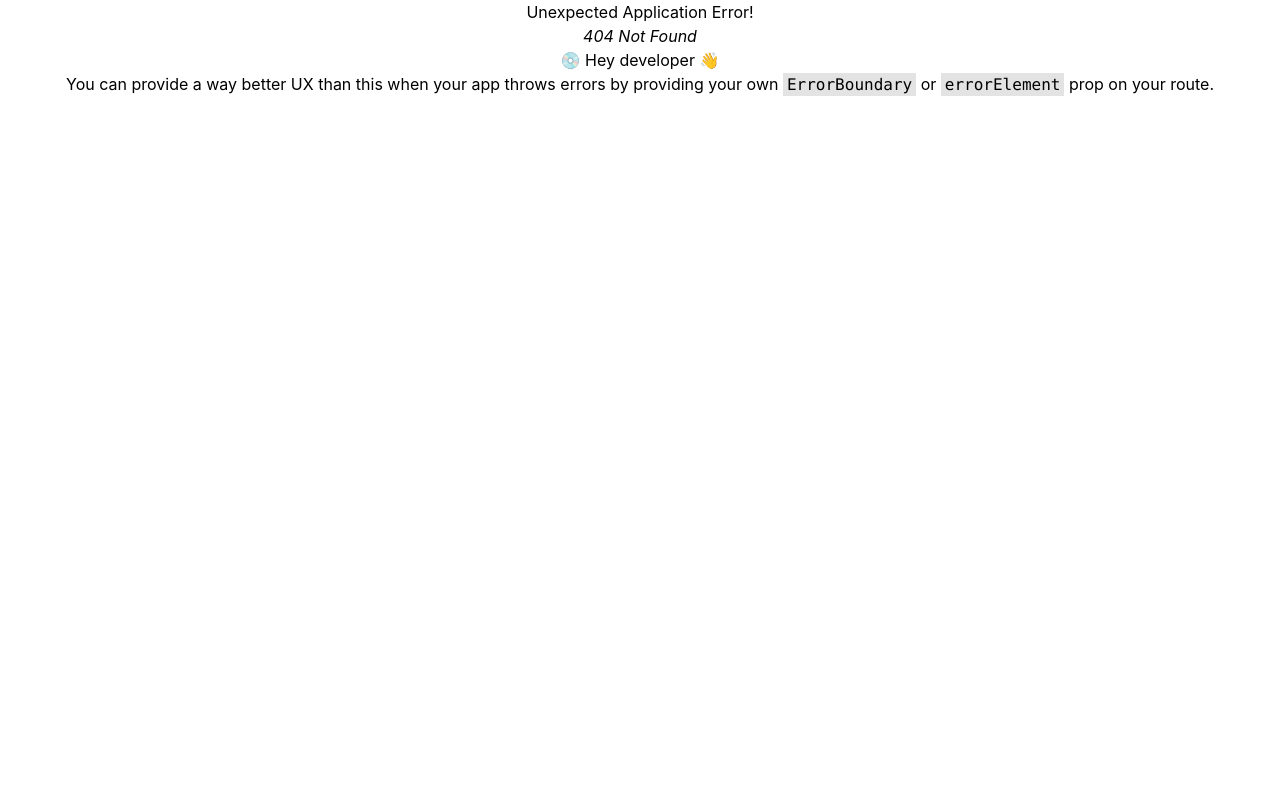
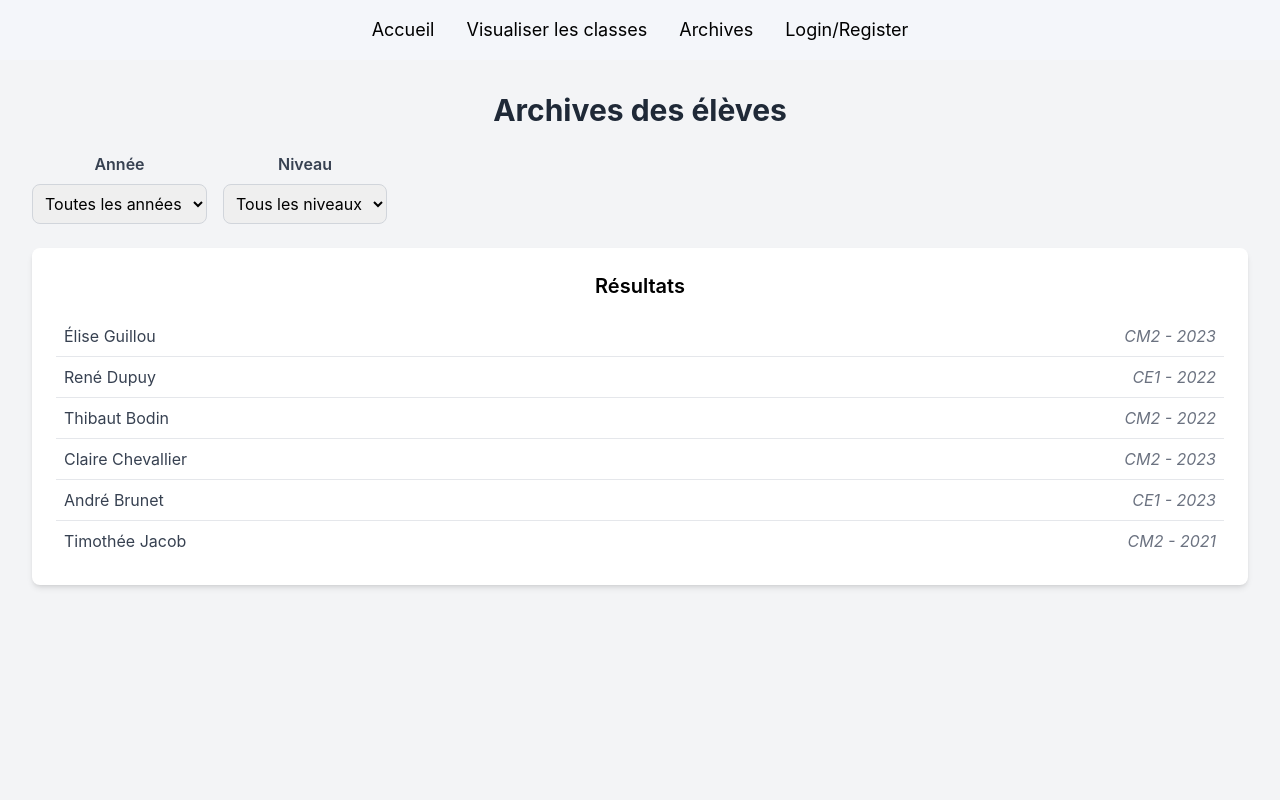
Before and after one commit to leashmt/hexamineo-front, a React (Create React App) app: page /archives in a window 1280 px wide. Before the commit this address had no page. Shown: the top 800 px of the page. Built offline with nearby package versions, Linux system fonts and the light colour scheme.

Commit message:
feat(Archives): add archive page

```diff
--- a/src/App.js
+++ b/src/App.js
@@ -4,7 +4,7 @@ import Home from "./pages/Home";
 import NavBar from "./pages/NavBar";
 import Example from "./pages/Example";
 import Classes from "./pages/Classes";
-
+import Archives from "./pages/Archives";
 
 const router = createBrowserRouter([
   {
@@ -23,6 +23,10 @@ const router = createBrowserRouter([
         path: "/classes",
         element: <Classes/>
       },
+      {
+        path: "/archives",
+        element: <Archives/>
+      },
     ]
   }
 ])
--- /dev/null
+++ b/src/pages/Archives.jsx
@@ -0,0 +1,88 @@
+import React, { useState } from "react";
+
+const archivedStudents = [
+  { id: 1, name: "Élise Guillou", niveau: "CM2", year: 2023 },
+  { id: 2, name: "René Dupuy", niveau: "CE1", year: 2022 },
+  { id: 3, name: "Thibaut Bodin", niveau: "CM2", year: 2022 },
+  { id: 4, name: "Claire Chevallier", niveau: "CM2", year: 2023 },
+  { id: 5, name: "André Brunet", niveau: "CE1", year: 2023 },
+  { id: 6, name: "Timothée Jacob", niveau: "CM2", year: 2021 },
+];
+
+const Archives = () => {
+  const [selectedYear, setSelectedYear] = useState(""); // Année sélectionnée
+  const [selectedLevel, setSelectedLevel] = useState(""); // Niveau sélectionné
+
+  const filteredStudents = archivedStudents.filter((student) => {
+    return (
+      (selectedYear ? student.year === parseInt(selectedYear) : true) &&
+      (selectedLevel ? student.niveau === selectedLevel : true)
+    );
+  });
+
+  const uniqueYears = [...new Set(archivedStudents.map((student) => student.year))];
+  const uniqueLevels = [...new Set(archivedStudents.map((student) => student.niveau))];
+
+  return (
+    <div className="min-h-screen bg-gray-100 p-8">
+      <h1 className="text-3xl font-bold mb-6 text-gray-800">Archives des élèves</h1>
+
+      <div className="flex flex-wrap mb-6 space-x-4">
+        <div>
+          <label className="block mb-2 text-gray-700 font-semibold">Année</label>
+          <select
+            value={selectedYear}
+            onChange={(e) => setSelectedYear(e.target.value)}
+            className="p-2 border border-gray-300 rounded-lg focus:ring-2 focus:ring-blue-400"
+          >
+            <option value="">Toutes les années</option>
+            {uniqueYears.map((year) => (
+              <option key={year} value={year}>
+                {year}
+              </option>
+            ))}
+          </select>
+        </div>
+
+        <div>
+          <label className="block mb-2 text-gray-700 font-semibold">Niveau</label>
+          <select
+            value={selectedLevel}
+            onChange={(e) => setSelectedLevel(e.target.value)}
+            className="p-2 border border-gray-300 rounded-lg focus:ring-2 focus:ring-blue-400"
+          >
+            <option value="">Tous les niveaux</option>
+            {uniqueLevels.map((level) => (
+              <option key={level} value={level}>
+                {level}
+              </option>
+            ))}
+          </select>
+        </div>
+      </div>
+
+      <div className="bg-white p-6 rounded-lg shadow-md">
+        <h2 className="text-xl font-semibold mb-4">Résultats</h2>
+        {filteredStudents.length > 0 ? (
+          <ul>
+            {filteredStudents.map((student) => (
+              <li
+                key={student.id}
+                className="p-2 border-b last:border-b-0 text-gray-700 flex justify-between"
+              >
+                <span>{student.name}</span>
+                <span className="italic text-gray-500">
+                  {student.niveau} - {student.year}
+                </span>
+              </li>
+            ))}
+          </ul>
+        ) : (
+          <p className="text-gray-500">Aucun élève trouvé pour cette sélection.</p>
+        )}
+      </div>
+    </div>
+  );
+};
+
+export default Archives;
--- a/src/pages/Home.jsx
+++ b/src/pages/Home.jsx
@@ -16,7 +16,8 @@ const Home = () => {
             <Button label="Ajouter un professeur" onClick={() => navigate("/addTeacher")} />
             <Button label="Ajouter une classe" onClick={() => navigate("/addClasses")} />
             <Button label="Visualiser les classes" onClick={() => navigate("/classes")} />
-            <Button label="Clôturer l'année" color="bg-yellow-highlight" onClick={() => navigate("/closeYear")} />            </div>
+            <Button label="Archives" onClick={() => navigate("/archives")} />
+            <Button label="Clôturer l'année" color="bg-yellow-highlight" onClick={() => navigate("/closeYear")} /></div>
           </div>
         </div>
     )
--- a/src/pages/NavBar.jsx
+++ b/src/pages/NavBar.jsx
@@ -9,6 +9,7 @@ const NavBar = () => {
           <div className = "flex space-x-8">
             <Link to="/" className="hover:text-yellow-highlight">Accueil</Link>
             <Link to="/classes" className="hover:text-yellow-highlight">Visualiser les classes</Link>
+            <Link to="/archives" className="hover:text-yellow-highlight">Archives</Link>
             <Link to="/auth" className="hover:text-yellow-highlight">Login/Register</Link>
           </div>
         </nav>
```
